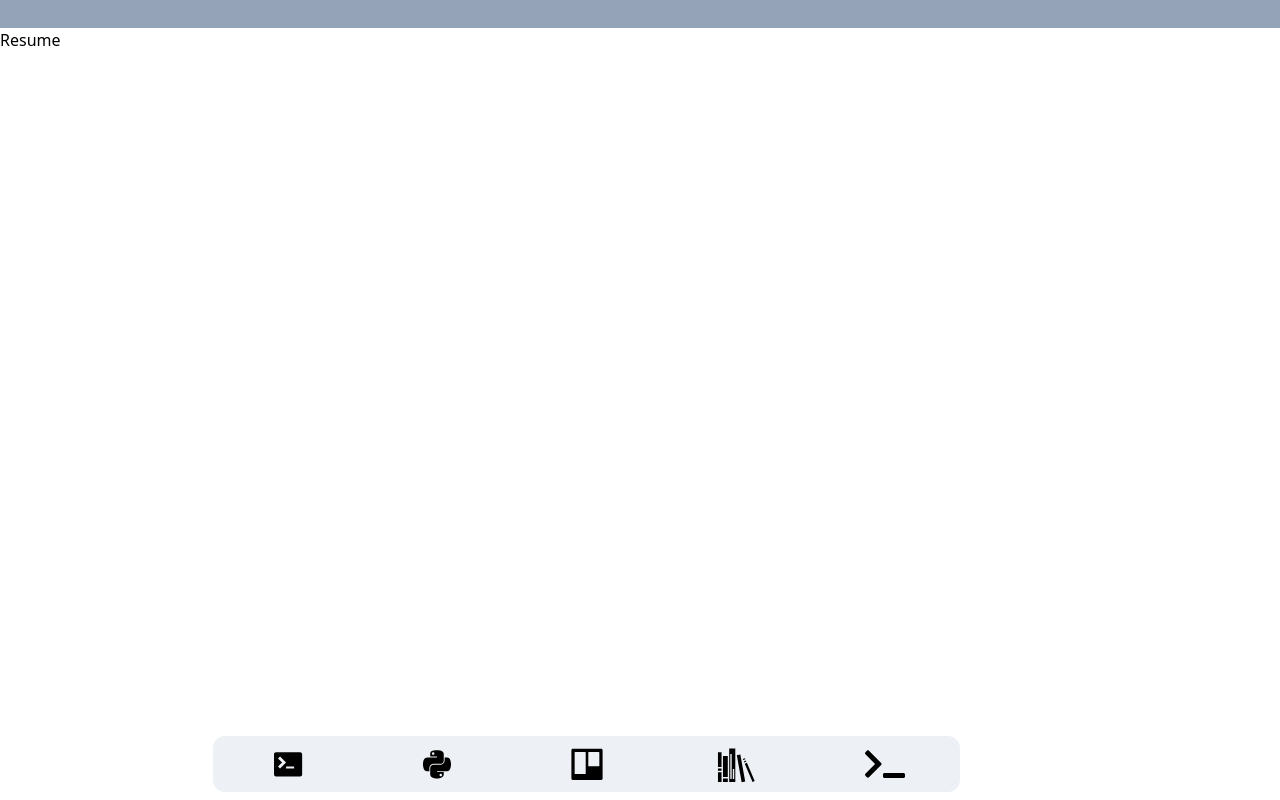
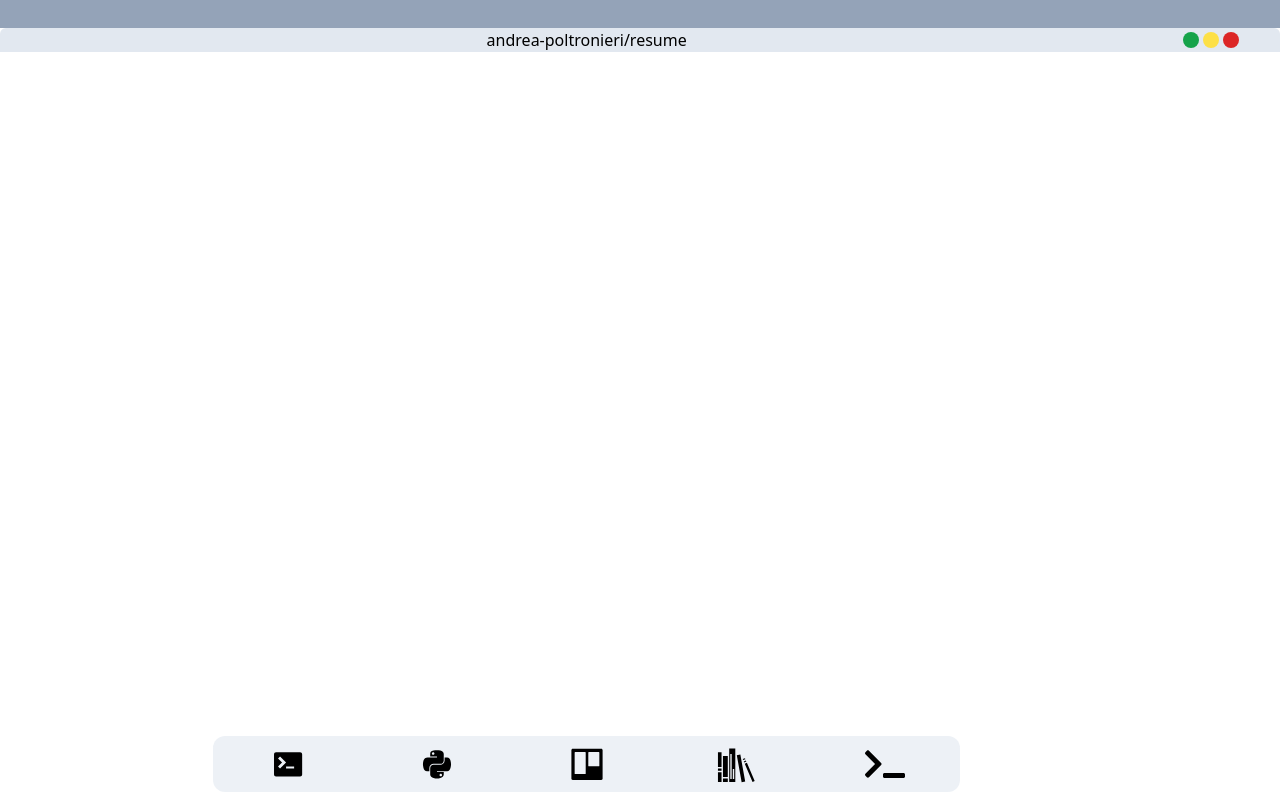
Before and after one commit to andreamust/my-website, a Next.js app: page /resume in a window 1280 px wide. Built offline with nearby package versions, Linux system fonts and the light colour scheme.

Commit message:
added basic window in all pages

```diff
--- a/pages/contact.js
+++ b/pages/contact.js
@@ -1,8 +1,13 @@
+import BasicWindow from '../components/ui/windows/basic-window';
+
 function Contact(props) {
   return (
-    <div>
-      <h1>Contact</h1>
-    </div>
+    <BasicWindow
+      title={'andrea-poltronieri/contacts'}
+      width={'50vw'}
+      height={'70vh'}
+      animate={false}
+    ></BasicWindow>
   );
 }
 
--- a/pages/projects.js/index.js
+++ b/pages/projects.js/index.js
@@ -1,8 +1,13 @@
+import BasicWindow from '../../components/ui/windows/basic-window';
+
 function Projects(props) {
   return (
-    <div>
-      <h1>Projects</h1>
-    </div>
+    <BasicWindow
+      title={'andrea-poltronieri/projects'}
+      width={'50vw'}
+      height={'70vh'}
+      animate={false}
+    ></BasicWindow>
   );
 }
 
--- a/pages/pubblications.js/index.js
+++ b/pages/pubblications.js/index.js
@@ -1,8 +1,13 @@
+import BasicWindow from '../../components/ui/windows/basic-window';
+
 function Pubblications(props) {
   return (
-    <div>
-      <h1>Pubblications</h1>
-    </div>
+    <BasicWindow
+      title={'andrea-poltronieri/pubblications'}
+      width={'50vw'}
+      height={'70vh'}
+      animate={false}
+    ></BasicWindow>
   );
 }
 
--- a/pages/resume.js
+++ b/pages/resume.js
@@ -1,8 +1,13 @@
+import BasicWindow from '../components/ui/windows/basic-window';
+
 function Resume(props) {
   return (
-    <div>
-      <h1>Resume</h1>
-    </div>
+    <BasicWindow
+      title={'andrea-poltronieri/resume'}
+      width={'50vw'}
+      height={'70vh'}
+      animate={false}
+    ></BasicWindow>
   );
 }
 
```
